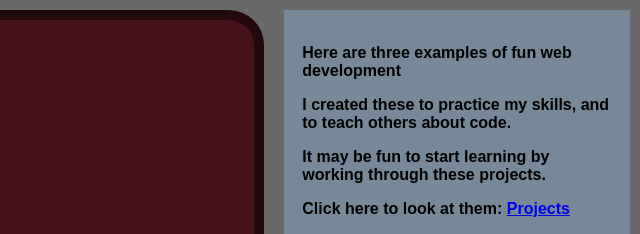
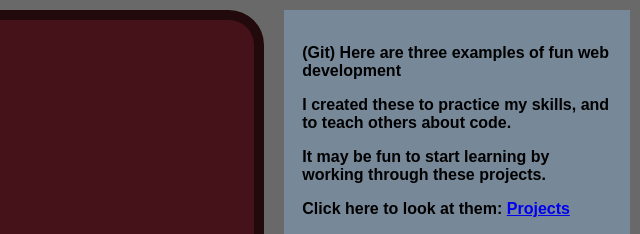
Before and after one commit to catmanney/home_page_git, a plain HTML site: page index.html in a window 1280 px wide. Shown: the top 234 px of the page, 640-1280 px from the left. Drawn offline with Linux system fonts and the light colour scheme.

Commit message:
git index.html (Git) message

```diff
--- a/index.html
+++ b/index.html
@@ -420,7 +420,7 @@ iframe{
 
             <div class="item box_1_2">
                 <div id="projects">
-                    <p>Here are three examples of fun web development</p>
+                    <p>(Git) Here are three examples of fun web development</p>
                     <p>I created these to practice my skills, and to teach others about code.</p>
                     <p>It may be fun to start learning by working through these projects.</p>
                     <p>Click here to look at them: <a href="C:\Users\SURFACE\Documents\my_code\common_code\final_port\fun_home_f\index.html" target="_blank">Projects</a></p>
```
